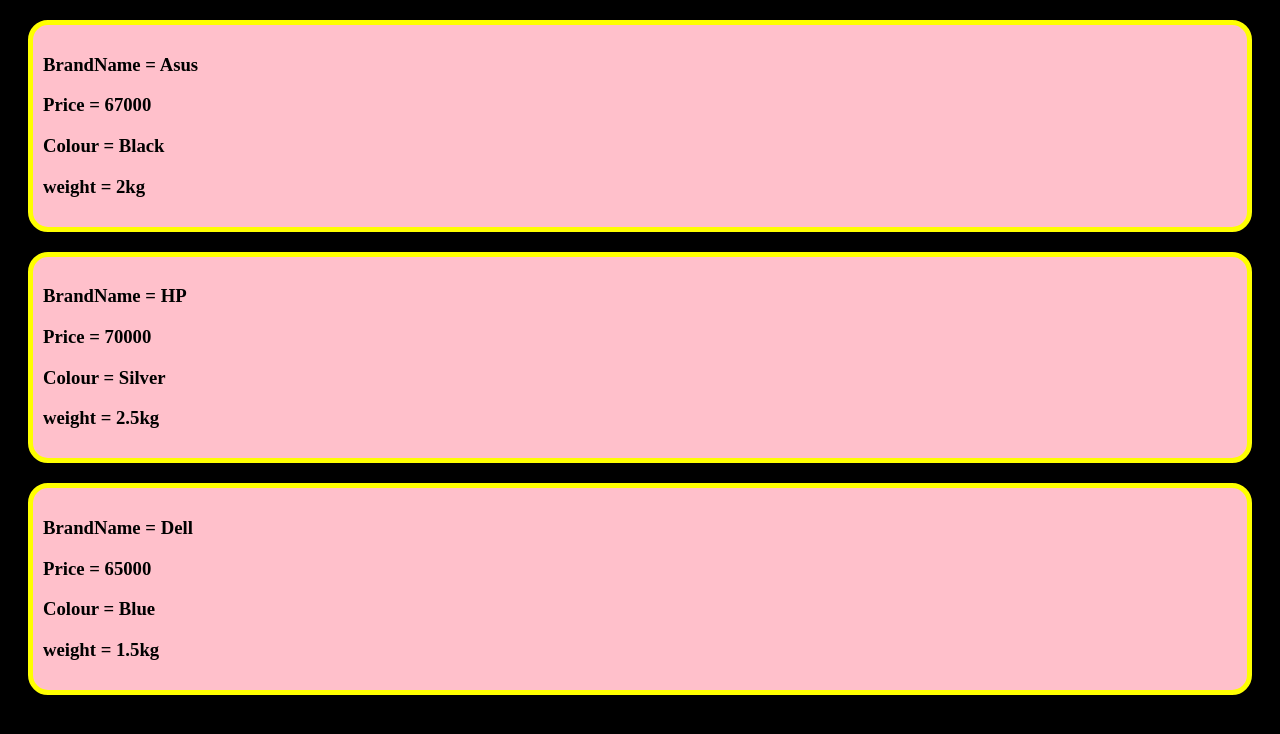
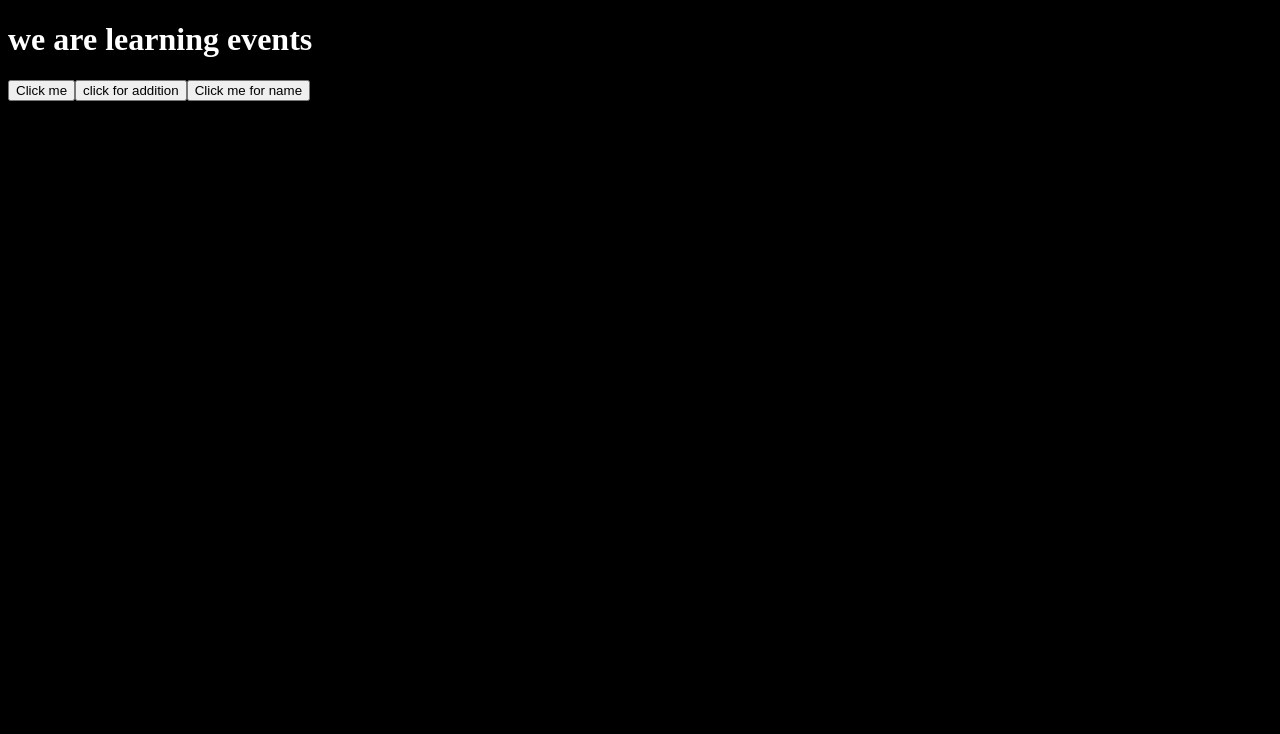
Before and after one commit to Sayali1015/React_Basics, a React (Vite) app: page / in a window 1280 px wide. Shown: the top 734 px of the page. Built offline with nearby package versions, Linux system fonts and the light colour scheme.

Commit message:
Added Events

```diff
--- a/src/App.jsx
+++ b/src/App.jsx
@@ -6,20 +6,19 @@
 import Person2 from './components/Person2'
 import Person3 from './components/Person3'
 import Laptop from './components/Laptop'
-
+import Events from './components/Events'
 
 const App = () => {
   return (
 <>
-    {/* <h1>App is an entry point</h1> */}
-    {/* <Person/> */}
-    {/* <Strangerthings/> */}
-    {/* <Test/> */}
-
-
+    {/* <div>
+    <h1>App is an entry point</h1>
+    <Person/>
+    <Strangerthings/>
+   <Test/>
+    </div> */}
 
     {/* <div>
-
     <Product title = "Galaxy S24 Ultra" color = "black" brand = "Samsung"
     prize ={150000} ram = "8GB" rom = "128 GB" camera = "200 MP"/>
 
@@ -28,7 +27,6 @@
 
     <Product title = "One Plus" color = "White" brand = "OnePlus" prize ={34000}/>
     </div> */}
-
 
     {/* <div>
     <Person2 name= "Sayali Rajwade" MobileNumber= {9021628100} Gmail= "sayalirajwade077@gmail.com" pincode = {411017}/>
@@ -40,13 +38,15 @@
         <Person3 name= "Durvesh Shinde" age= {22} pancard = {true} />
     </div> */}
 
-
+    {/* <div>
     <Laptop brand = "Asus" price = {67000} colour = "Black" weight = "2kg"/>
     <Laptop brand = "HP" price = {70000} colour = "Silver" weight = "2.5kg"/>
     <Laptop brand = "Dell" price = {65000} colour = "Blue" weight = "1.5kg"/>
+    </div> */}
 
-
-
+    <div>
+      <Events/>
+    </div>
 
 
     </>
--- /dev/null
+++ b/src/components/Events.jsx
@@ -0,0 +1,25 @@
+import React from 'react'
+
+const Events = () => {
+    const handleClick = () =>{
+        alert('You click the button.')
+    }
+
+    const addition = (a)=>{
+        alert(a+10)
+    }
+
+    const name = (name)=>{
+        alert ("Sayali Rajwade")
+    }
+  return (
+    <div>
+      <h1>we are learning events</h1>
+      <button onClick={handleClick}>Click me</button>
+      <button onClick={()=>addition(20)}>click for addition</button>
+      <button onClick={name}>Click me for name</button>
+    </div>
+  );
+};
+
+export default Events
```
Lines whose indentation alone changed are shown as unchanged.
